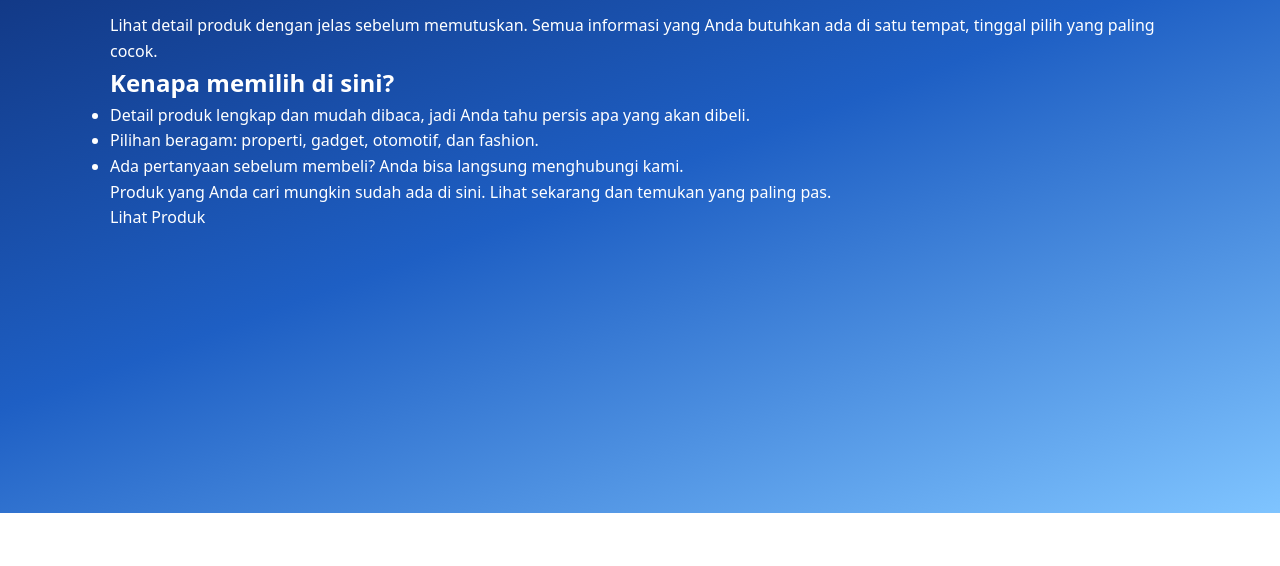
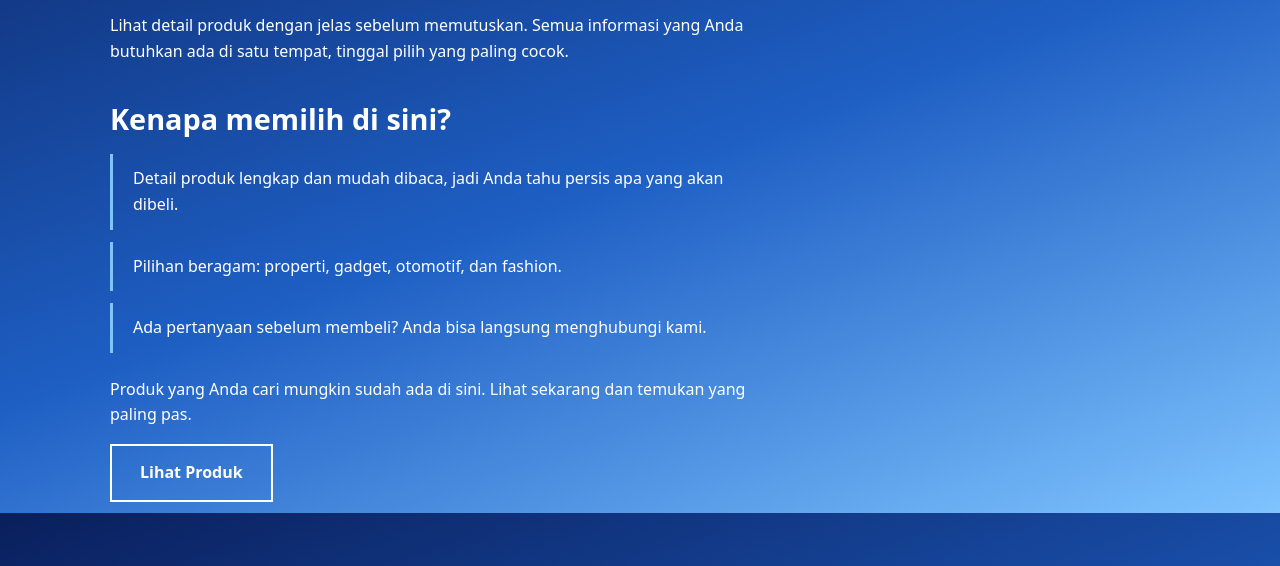
Before and after one commit to Teravia/teraviavip, a plain HTML site: page index.html in a window 1280 px wide. Shown: the part 287-853 px from the top of the page. Before the commit the page ends 800 px from the top, so only its background shows below. Drawn offline with Linux system fonts and the light colour scheme.

Commit message:
Add styles for home content and buttons

```diff
--- a/css/style.css
+++ b/css/style.css
@@ -77,3 +77,11 @@ a.card:hover { background: rgba(10, 31, 92, 0.6); }
   .has-sub:hover > .sub, .has-sub:focus-within > .sub { display: none; }
   .has-sub.open > .sub { display: block !important; }
 }
+
+/* ===== Konten HOME ===== */
+h2 { font-size: clamp(1.3rem, 3vw, 1.8rem); margin: 32px 0 12px; }
+.container > p { max-width: 70ch; margin-bottom: 16px; }
+.points { list-style: none; max-width: 70ch; margin-bottom: 24px; }
+.points li { padding: 12px 0 12px 20px; border-left: 3px solid var(--biru-muda); margin-bottom: 12px; }
+.btn { display: inline-block; padding: 14px 28px; border: 2px solid var(--teks); font-weight: 600; transition: background .25s ease, color .25s ease; }
+.btn:hover { background: var(--teks); color: var(--biru-tua); }
```
